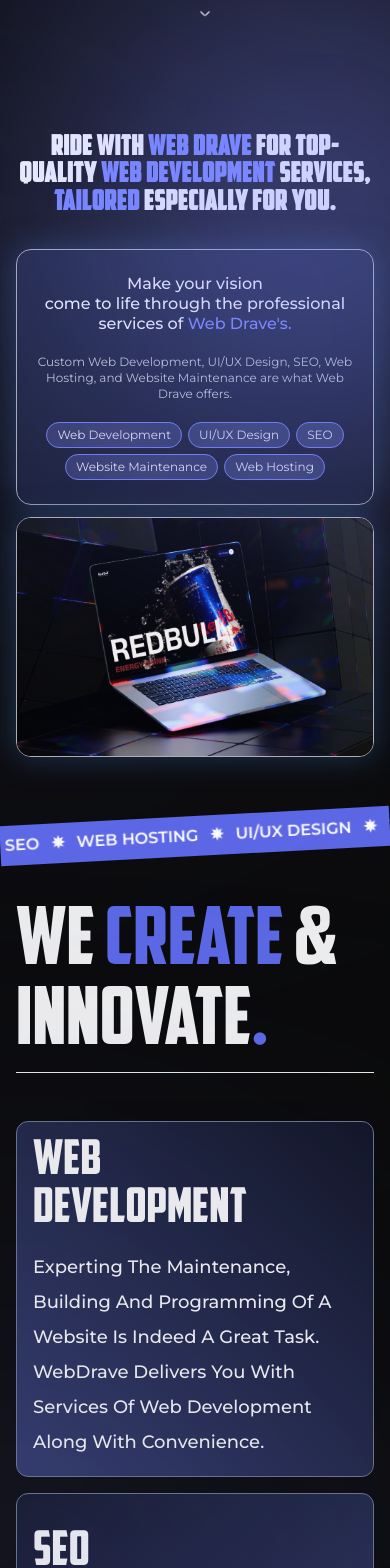
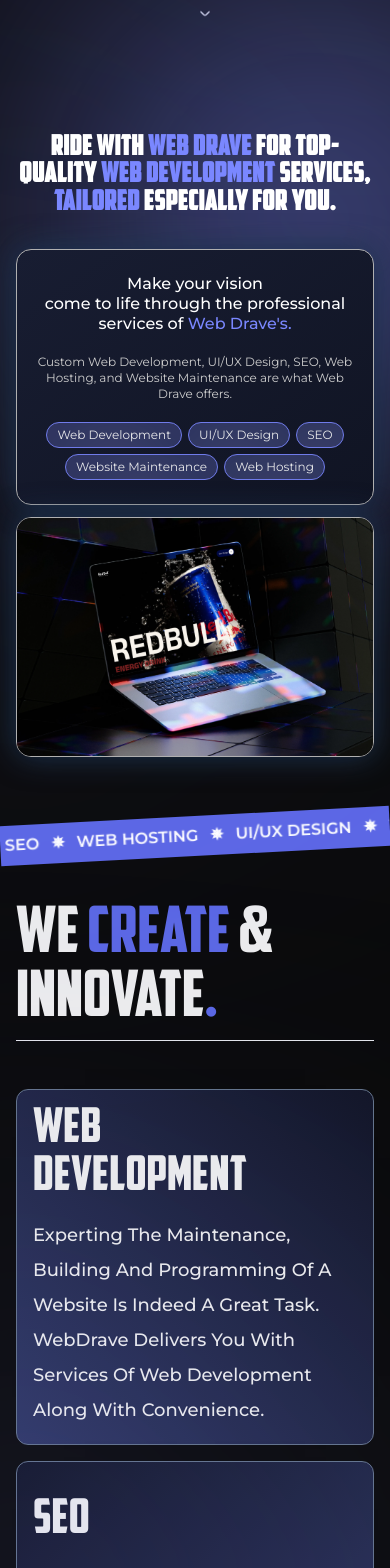
Before and after one commit to webdrave/webdrave-frontend, a Next.js app: page / in a window 390 px wide. Shown: the part 800-2368 px from the top of the page. Built offline with nearby package versions, Linux system fonts and the light colour scheme.

Commit message:
small changes

```diff
--- a/src/app/components/Sections/ClientSection/ClientSection.jsx
+++ b/src/app/components/Sections/ClientSection/ClientSection.jsx
@@ -7,7 +7,7 @@
     <div className='w-full p-10 max-md:p-4 bg-background relative z-40'>
 
     <div className=" heading flex w-full  items-center justify-between">
-            <h2 className="text-[7rem] max-sm:text-[5rem] max-sm:leading-none leading-[128px] font-americanCaptain font-normal">
+            <h2 className="text-[7rem] max-sm:text-[4rem] max-sm:leading-none leading-[128px] font-americanCaptain font-normal">
               WHAT <span className="text-primary">OUR</span> <br /><span className='text-primary'>CLIENTS</span> SAY
               <span className="text-primary">.</span>
             </h2>
--- a/src/app/components/Sections/OurWorksSection/WorkSection.jsx
+++ b/src/app/components/Sections/OurWorksSection/WorkSection.jsx
@@ -4,8 +4,8 @@
   return (
     <div className='w-full p-10 max-md:p-4 bg-background z-40' id='portfolio'>
 <div className=" heading flex w-full  items-center justify-between">
-        <h2 className="text-[7rem] max-sm:text-[5rem] max-sm:leading-none leading-[128px] font-americanCaptain font-normal">
-          OUR <span className="text-primary">BEST</span> &<br /> WORKS
+        <h2 className="text-[7rem] max-sm:text-[4rem] max-sm:leading-none leading-[128px] font-americanCaptain font-normal">
+          OUR <span className="text-primary">BEST</span><br /> WORKS
           <span className="text-primary">.</span>
         </h2>
         <p className="capitalize text-[20px] font-montserrat leading-[37.5px] text-right max-lg:hidden">
--- a/src/app/components/Sections/ServiceIntroSection/ServiceIntro.js
+++ b/src/app/components/Sections/ServiceIntroSection/ServiceIntro.js
@@ -7,10 +7,10 @@
   return (
     <div className="md:min-h-fit lg:px-20 lg:py-20 lg:pb-56 lg:gap-12 md:px-10 md:py-20 md:pb-36 w-full min-h-[100vh] py-6 px-3 pb-16 overflow-hidden relative flex flex-col gap-8 justify-center items-center bg-background border-t-1 border-white">
 
-      <h1 className="md:text-4xl lg:text-5xl lg:px-60 md:px-32 text-white uppercase font-americanCaptain font-black text-[7vw] tracking-wide leading-none text-center  ">
+      <h1 className="md:text-4xl lg:text-5xl lg:px-60 md:px-32 text-white uppercase font-americanCaptain font-black text-[7vw] tracking-wide leading-none text-center z-50">
         Ride with <span className="text-[#7a87ff]">Web Drave</span> for top-<br/>quality <span className="text-[#7a87ff]">web development</span> services, <br/><span className="text-[#7a87ff]">tailored</span> especially for you.
       </h1>
-      <div className="w-full flex flex-col md:flex-row md:px-10 md:gap-6 lg:gap-8 gap-3 px-1 justify-center items-center  " >
+      <div className="w-full flex flex-col md:flex-row md:px-10 md:gap-6 lg:gap-8 gap-3 px-1 justify-center items-center  z-40" >
         <div className="h-64 max-w-[600px] w-full  py-6 px-2 md:w-full md:h-64 lg:w-full lg:h-80 lg:px-6 lg:py-8 overflow-hidden flex flex-col bg-gradient-to-br from-[#181D32] to-[#101423]  justify-between items-center shadow-[0px_0px_30px_0px_#1C3350] rounded-[15px] border border-[#B0B0B0]">
             <h1 className="text-white text-center font-montserrat font-[500] leading-5 lg:leading-7 md:leading-5 lg:text-xl lg:px-10 text-md ">
                 Make your vision <br/>come to life through the professional <br/> services of <span className="text-[#7a87ff]">Web Drave&apos;s.</span>
--- a/src/app/components/Sections/ServicesSection/ServicesPage.jsx
+++ b/src/app/components/Sections/ServicesSection/ServicesPage.jsx
@@ -29,7 +29,7 @@
   return (
     <div className="min-h-screen w-full bg-background p-10 max-md:p-4 z-30" id="services">
       <div className="heading flex w-full items-center justify-between">
-        <h2 className="text-[7rem] max-sm:text-[5rem] max-sm:leading-none leading-[128px] font-americanCaptain font-normal">
+        <h2 className="text-[7rem] max-sm:text-[4rem] max-sm:leading-none leading-[128px] font-americanCaptain font-normal">
           WE <span className="text-primary">CREATE</span> &<br /> INNOVATE
           <span className="text-primary">.</span>
         </h2>
--- a/src/app/page.js
+++ b/src/app/page.js
@@ -13,7 +13,7 @@
  return (
   <div className="overflow-x-hidden relative">
       <BackgroundLight size="250px" blur="150px" top="0" left="-100px" />
-      <BackgroundLight size="350px" blur="150px" top="100vh" right="-100px" />
+      <BackgroundLight size="350px" blur="150px" top="100vh" right="-100px"/>
       <BackgroundLight size="250px" blur="300px" top="120vh" left="-100px" />
 
       <BackgroundLight size="250px" blur="250px" top="20vh" right="-100px" />
```
